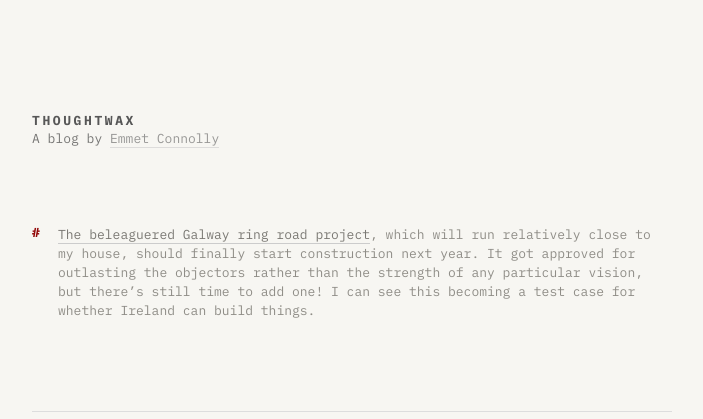
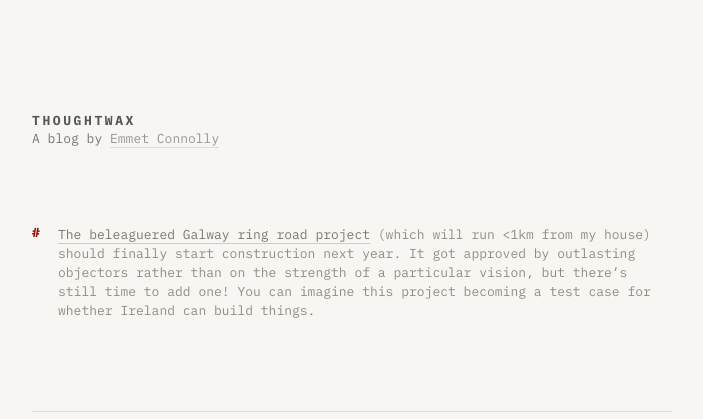
Before and after one commit to thoughtwax/thoughtwax.github.io, a Jekyll site: the page built from _posts/2026-11-04-1830.markdown, in a window 1280 px wide. Shown: the top 419 px of the page, without its empty margins (288-991 px from the left). Built offline with Jekyll 4.4.1, drawn with Linux system fonts in a browser that asks for light colours.

Commit message:
Edit note: The beleaguered Galway ring road project https://pro…

```diff
--- a/_posts/2026-11-04-1830.markdown
+++ b/_posts/2026-11-04-1830.markdown
@@ -3,4 +3,4 @@ layout: note
 date: 2026-11-04 18:30:27 +0000
 ---
 
-[The beleaguered Galway ring road project](https://progressireland.substack.com/p/galway-should-get-its-ring-road), which will run relatively close to my house, should finally start construction next year. It got approved for outlasting the objectors rather than the strength of any particular vision, but there's still time to add one! I can see this becoming a test case for whether Ireland can build things.
+[The beleaguered Galway ring road project](https://progressireland.substack.com/p/galway-should-get-its-ring-road) (which will run \<1km from my house) should finally start construction next year. It got approved by outlasting objectors rather than on the strength of a particular vision, but there's still time to add one! You can imagine this project becoming a test case for whether Ireland can build things.
```
